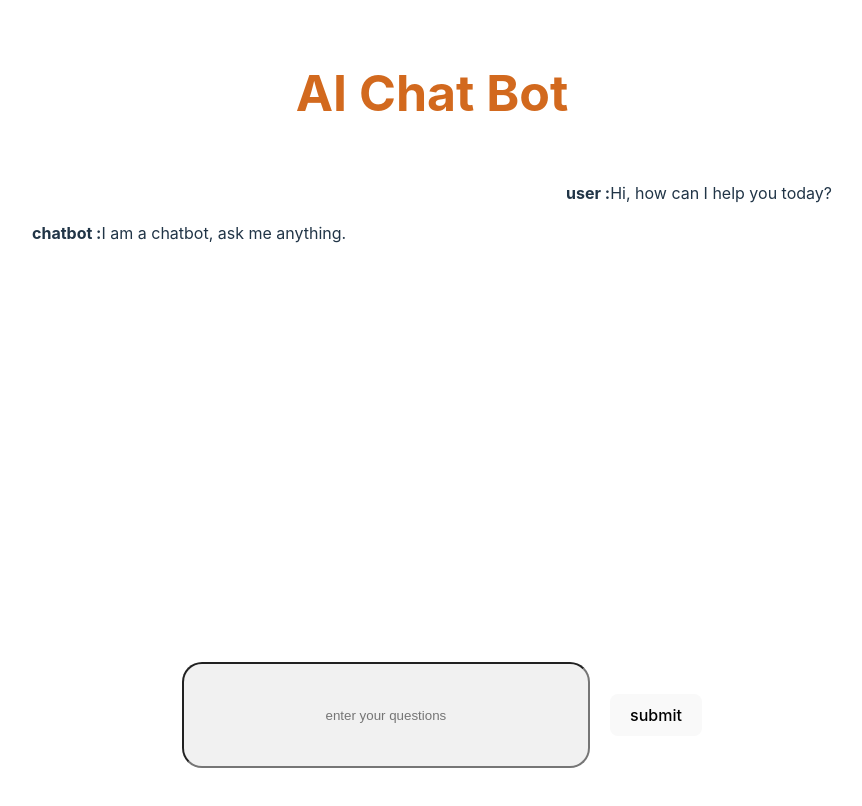
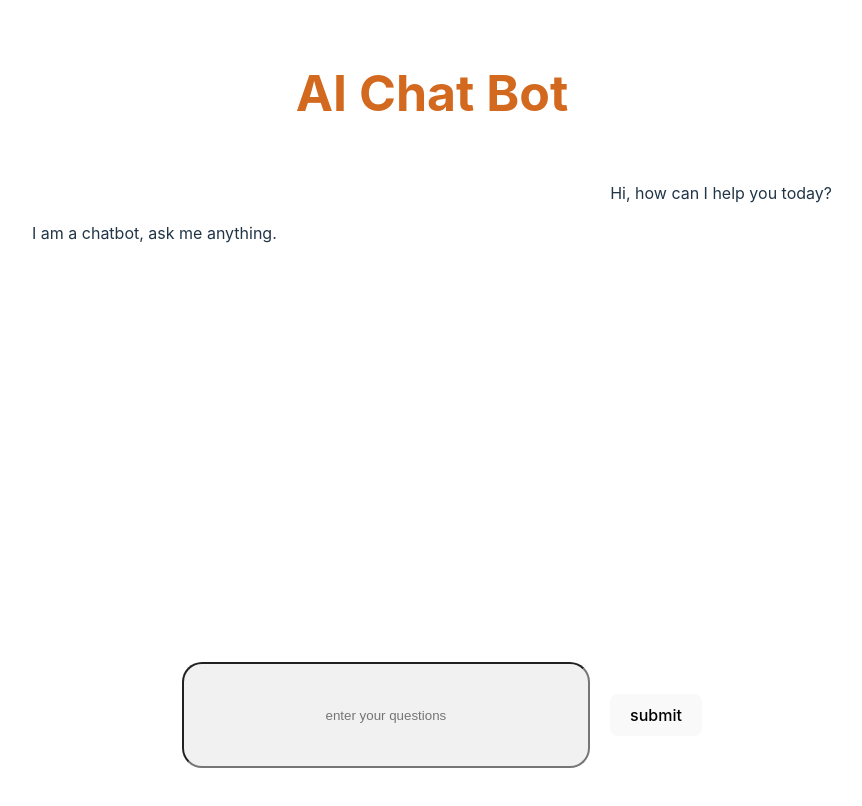
Before and after one commit to humerabehlim/ai-chat-bot, a React (Vite) app: page / in a window 1280 px wide. Shown: the whole page, without its empty margins (208-1070 px from the left). Built offline with nearby package versions, Linux system fonts and the light colour scheme; no server answers.

Commit message:
style: remove strong tags from chatbot prompt and response for cleaner UI

```diff
--- a/src/App.jsx
+++ b/src/App.jsx
@@ -70,10 +70,10 @@ function App() {
           {response?.map((res, index) => (
             <div key={index} className="response">
               <p className="chatbot_prompt">
-                <strong>user : </strong> {res.prompt}
+              {res.prompt}
               </p>
               <p className="chatbot_response">
-                <strong>chatbot : </strong> {res.response}
+               {res.response}
               </p>
             </div>
           ))}
```
